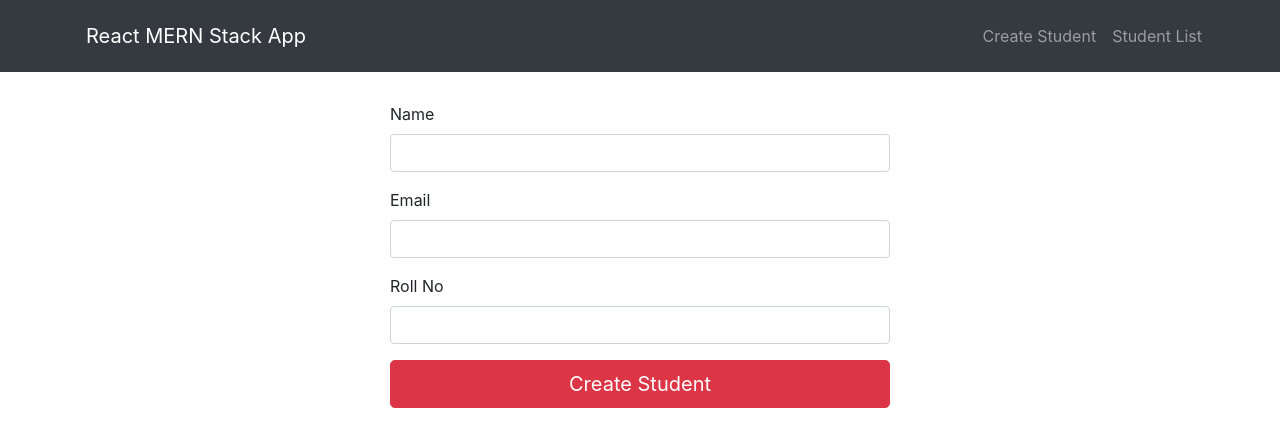
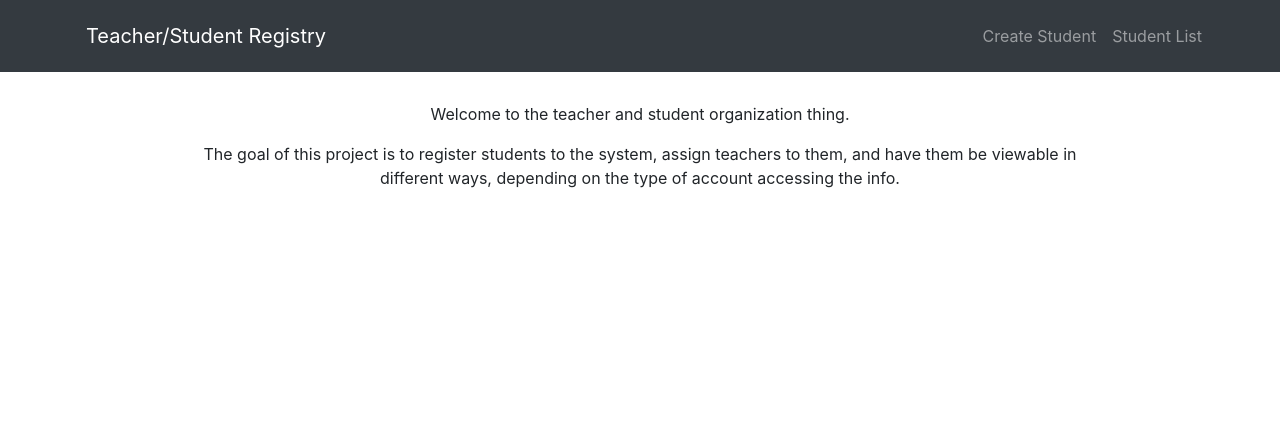
Before and after one commit to ethankaplan/student-list-front, a React (Create React App) app: page / in a window 1280 px wide. Shown: the top 446 px of the page. Built offline with nearby package versions, Linux system fonts and the light colour scheme.

Commit message:
renamed components

```diff
--- a/src/App.js
+++ b/src/App.js
@@ -13,9 +13,10 @@ import "./App.css";
 
 import { BrowserRouter as Router, Switch, Route, Link, withRouter } from "react-router-dom";
 
-import CreateStudent from "./components/CreateStudent/create-student.component";
-import EditStudent from "./components/EditStudent/edit-student.component";
-import StudentList from "./components/StudentList/student-list.component";
+import CreateStudent from "./components/CreateStudent/create-student";
+import Home from "./components/Home/home"
+import EditStudent from "./components/EditStudent/edit-student";
+import StudentList from "./components/StudentList/student-list";
 import NavBar from "./components/NavBar/navbar"
 
 class App extends Component {
@@ -38,7 +39,7 @@ state = {
             <Col md={12}>
               <div className="wrapper">
                 <Switch>
-                  <Route exact path={routes.HOME} component={CreateStudent} />
+                  <Route exact path={routes.HOME} component={Home} />
                   <Route path={routes.CREATE} component={CreateStudent} />
                   <Route path={`${routes.EDITSTUDENT}/:id`} component={EditStudent} />
                   <Route path={routes.STUDENTLIST} component={StudentList} />
--- /dev/null
+++ b/src/components/Home/home.js
@@ -0,0 +1,18 @@
+import React, { Component } from 'react';
+import { Container } from 'react-bootstrap';
+
+export default class Home extends Component {
+    render(){
+        return(
+            <Container>
+                <div className="text-center" style={{margin:'0 8vw 0 8vw'}}>
+                Welcome to the teacher and student organization thing.<p/>
+                The goal of this project is to register students to the system, assign teachers to them, and have them be viewable in different ways, depending on the type of account accessing the info.
+                </div>
+
+            </Container>
+        )
+    }
+
+
+}
--- a/src/components/NavBar/navbar.js
+++ b/src/components/NavBar/navbar.js
@@ -14,8 +14,8 @@ export default class NavBar extends Component{
                 <Container>
 
                 <Navbar.Brand>
-                    <Link to={routes.CREATE} className="nav-link">
-                    React MERN Stack App
+                    <Link to={routes.HOME} className="nav-link">
+                    Teacher/Student Registry
                     </Link>
                 </Navbar.Brand>
 
@@ -25,12 +25,6 @@ export default class NavBar extends Component{
                         Create Student
                     </Link>
                     </Nav>
-
-                    {/* <Nav>
-                    <Link to={"/edit-student/:id"} className="nav-link">
-                        Edit Student
-                    </Link>
-                    </Nav> */}
 
                     <Nav>
                     <Link to={routes.STUDENTLIST} className="nav-link">
```
Also changed, not shown: src/components/CreateStudent/create-student.js (renamed from src/components/CreateStudent/create-student.component.js), src/components/EditStudent/edit-student.js (renamed from src/components/EditStudent/edit-student.component.js), src/components/StudentList/student-list.js (renamed from src/components/StudentList/student-list.component.js), 1 other file (tests, documents, lock files or other folders).
